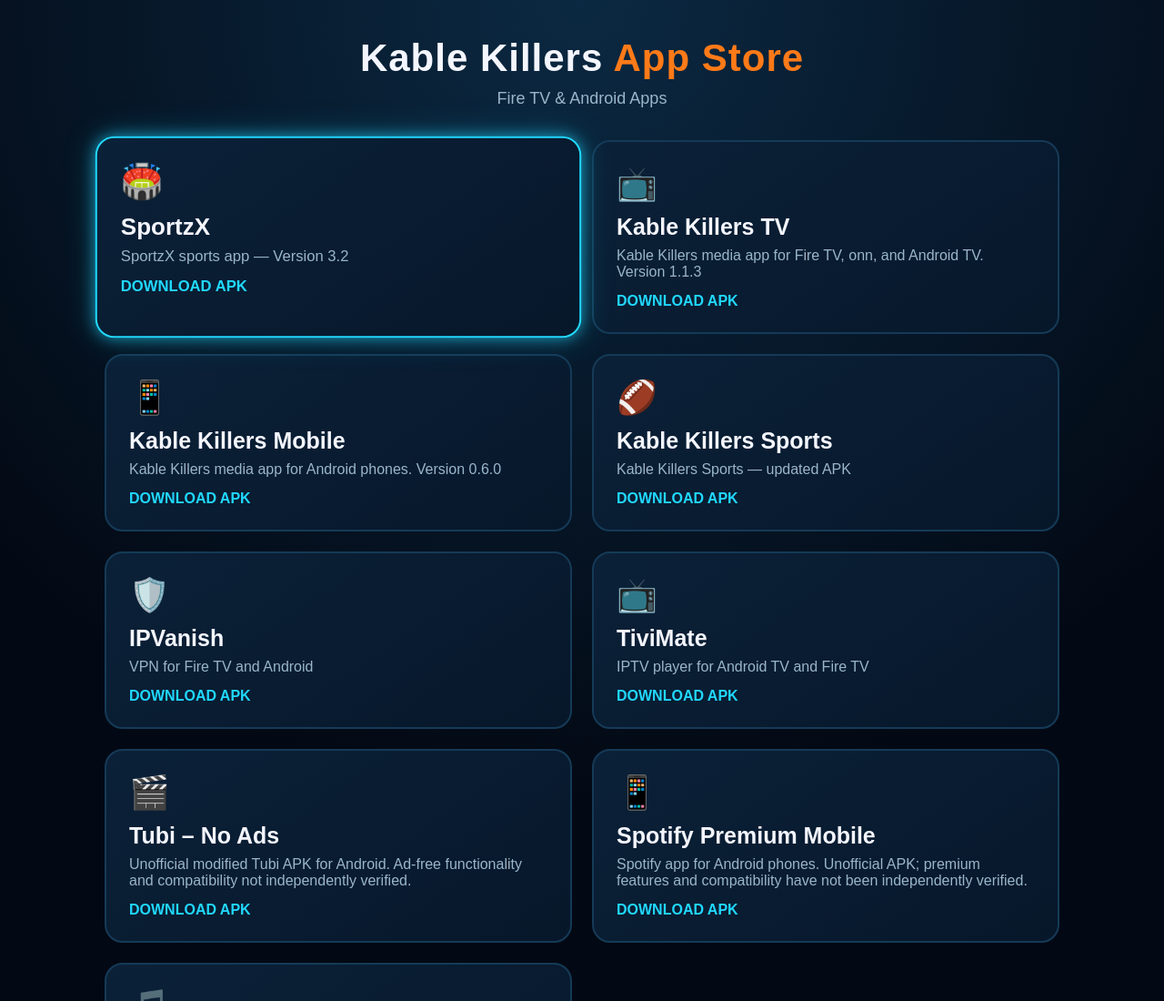
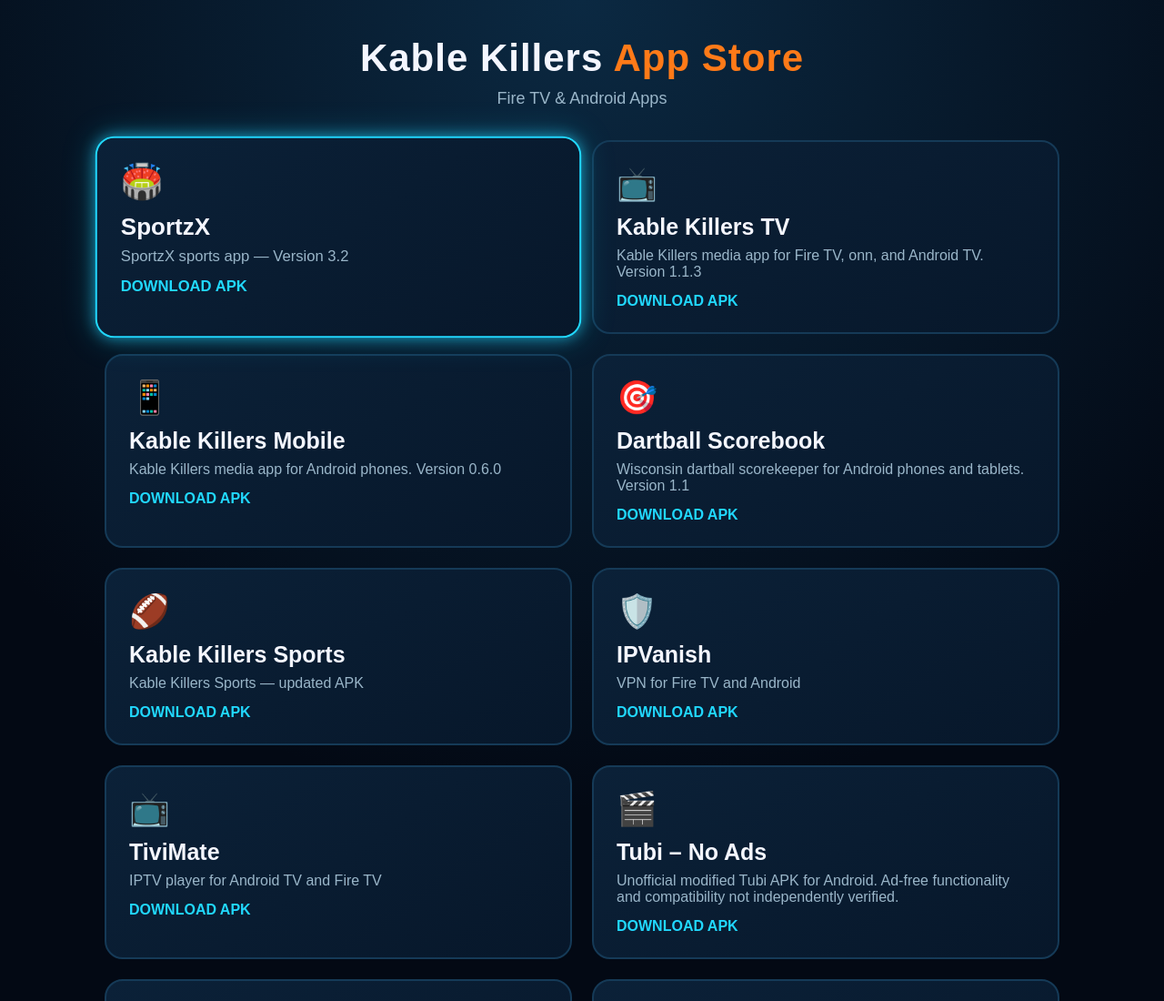
Before and after one commit to kablekillers/Kable-Killers-Store, a plain HTML site: page index.html in a window 1280 px wide. Shown: the top 1100 px of the page at 91% size. Drawn offline with Linux system fonts and the light colour scheme.

Commit message:
store: add Dartball Scorebook 1.1
Co-Authored-By: Claude Opus 5.5 <noreply@anthropic.com>
Claude-Session: https://claude.ai/code/session_01YDP7aK9XnahrgCjgFT6atG

```diff
--- a/index.html
+++ b/index.html
@@ -192,6 +192,26 @@ href="https://github.com/kablekillers/NuvioMobile/releases/download/v0.6.0/Kable
 
 <a
 class="card"
+href="https://github.com/kablekillers/Kable-Killers-Store/raw/main/apps/Dartball-Scorebook-1.1.apk"
+>
+    <div class="icon">🎯</div>
+
+    <div class="name">
+        Dartball Scorebook
+    </div>
+
+    <div class="desc">
+        Wisconsin dartball scorekeeper for Android phones and tablets.
+        Version 1.1
+    </div>
+
+    <div class="download">
+        DOWNLOAD APK
+    </div>
+</a>
+
+<a
+class="card"
 href="https://github.com/kablekillers/Kable-Killers-Store/releases/download/sports-replacement-2026/KableKillersSports.apk"
 >
     <div class="icon">🏈</div>
```
Also changed, not shown: 1 other file.
